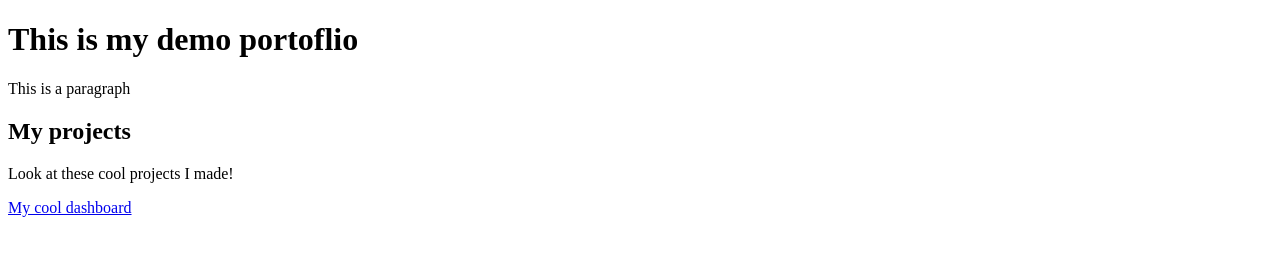
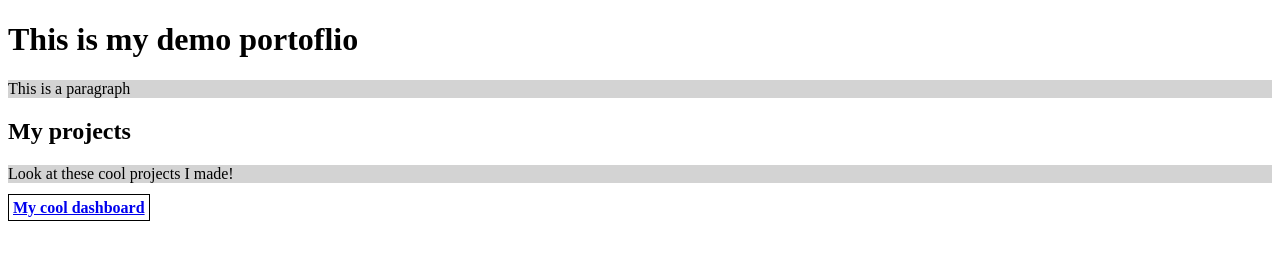
Before and after one commit to kylethayer/test_website_wi26, a plain HTML site: page index.htm in a window 1280 px wide. Drawn offline with Linux system fonts and the light colour scheme.

Commit message:
Add files via upload

```diff
--- /dev/null
+++ b/index.css
@@ -0,0 +1,9 @@
+p {
+    background-color: lightgray;
+}
+
+a {
+    border: black 1px solid;
+    padding: 4px;
+    font-weight: bold;
+}
--- a/index.htm
+++ b/index.htm
@@ -1,5 +1,8 @@
 <!DOCTYPE html>
 <html lang="en">
+<head>
+    <link rel="stylesheet" href="index.css">
+</head>
 <body>
     <h1>This is my demo portoflio</h1>
     <p>This is a paragraph</p>
```
